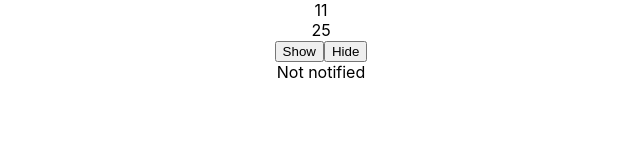
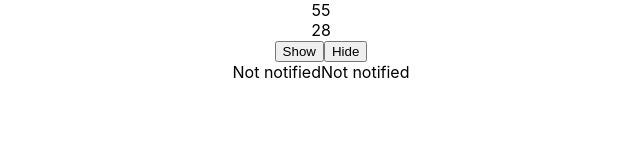
Before and after one commit to virajshinde/Notifications, a React (Create React App) app: page / in a window 1280 px wide. Shown: the top 160 px of the page, without its empty margins (319-959 px from the left). Built offline with nearby package versions, Linux system fonts and the light colour scheme.

Commit message:
Imperfect notification and deleteion of appointment working.

```diff
--- a/src/components/notifications.js
+++ b/src/components/notifications.js
@@ -5,8 +5,8 @@ import {useState} from 'react'
 
 
 
-const notify1 = new Date(2021,7,29,19,11).getMinutes()
-const notifystring1 = notify1.toString()
+// const notify1 = new Date(2021,7,30,8,16).getMinutes()
+// const notifystring1 = notify1.toString()
 // const notify2 = new Date(2021,7,29,18,51)
 // const notifystring2 = notify2.toString()
 
@@ -19,27 +19,44 @@ const dateNotifyString = dateNotify.toString()
 const Notify = () => {
 
     var notify = null
-    const notify2 = new Date().getMinutes()
+    const notify1 = new Date(2021,7,30,9,55).getMinutes()
+const notifystring1 = notify1.toString()
+    const notify2 = new Date(2021,7,30,11,28 ).getMinutes()
     const notifystring2 = notify2.toString()
-    const [dates,setDates] = useState([notifystring1,notifystring2])
+    const notifyCurrent = new Date().getMinutes()
+    const currentDate = notifyCurrent.toString()
+
+    const [Dates,setDates] = useState([notifystring1,notifystring2])
     const [isActive,setIsActive] = useState(true)
 
      const notification = null
 
-    setInterval(() => {
-        console.log(dates)
-     if(dates[0]===dates[1]){
-         notify = 'Norified'
-     }else{
-         notify = 'Not notified'
-     }
-    })
-    console.log(dates)
-     if(dates[0]===dates[1]){
-         notify = 'Norified'
-     }else{
-         notify = 'Not notified'
-     }
+
+    const datesList = Dates.map((el)=> {
+            if(currentDate=== el ){
+                notify = 'Norified'
+                var indexDel = Dates.indexOf(el);
+                Dates.splice(indexDel,1)
+                // var updateDates = Dates.map(() => {
+                console.log(Dates)
+                // })
+                // setDates(updateDates)
+
+            }else{
+                notify = 'Not notified'
+            }
+            return notify
+        })
+        console.log()
+        var renderedOutput = Dates.map(item => <div> {item} </div>)
+         console.log(renderedOutput)
+
+    // console.log(dates)
+    //  if(dates[0]===dates[1]){
+    //      notify = 'Norified'
+    //  }else{
+    //      notify = 'Not notified'
+    //  }
 
     const handleShow = ()=>{
         setIsActive(true)
@@ -55,10 +72,9 @@ const Notify = () => {
         <div>
             <div className={"container"}>
 
-            {isActive && <>
-            <div>{notifystring1}</div>
-            <div>{notifystring2}</div>
-            </>
+            {isActive &&
+                Dates.map(item => <div> {item} </div>)
+
             }
 
             <button onClick = {handleShow}>Show</button>
@@ -67,7 +83,7 @@ const Notify = () => {
 
             <div>
 
-               {notify}
+               {datesList}
 
             </div>
 
```
